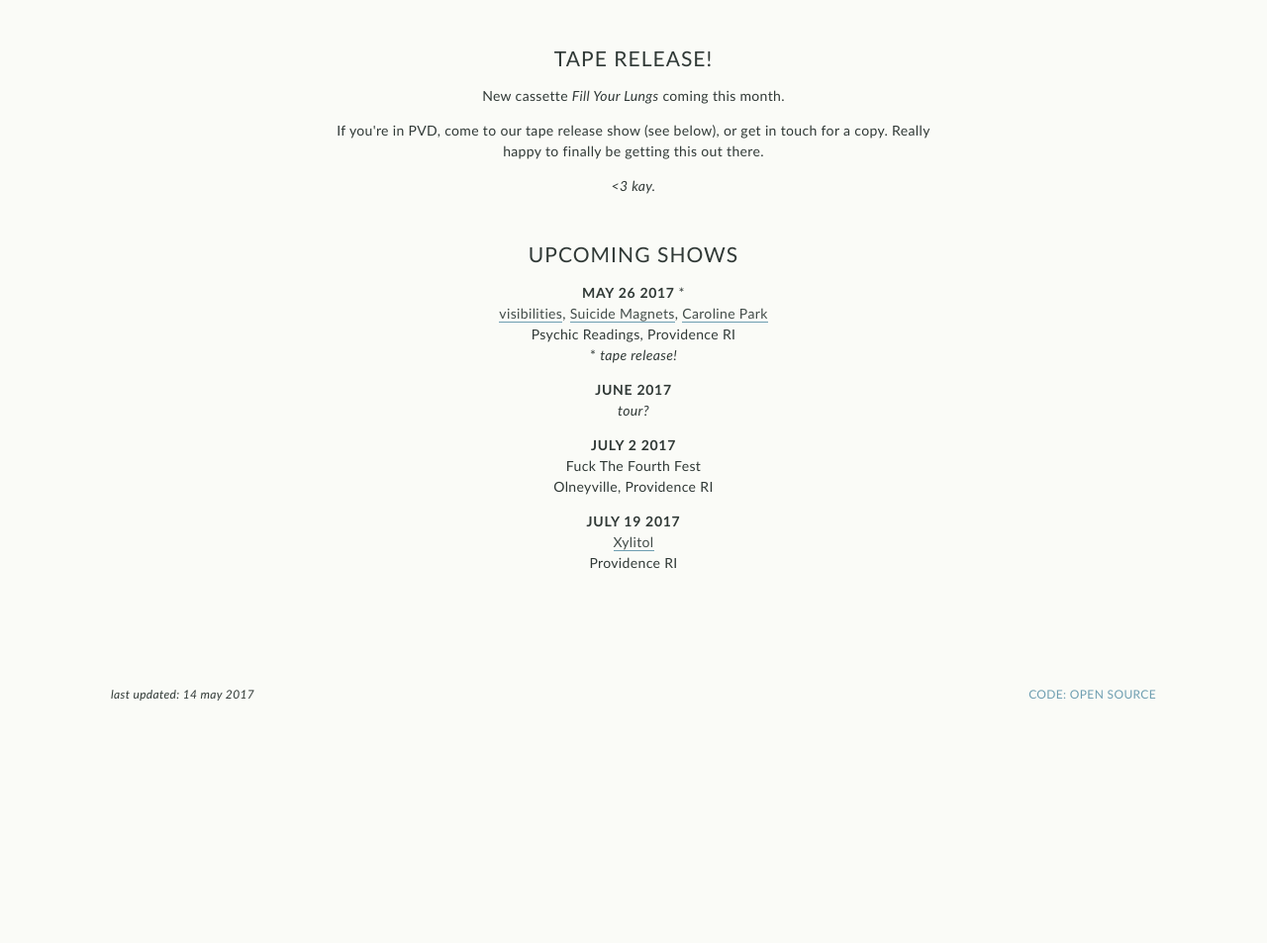
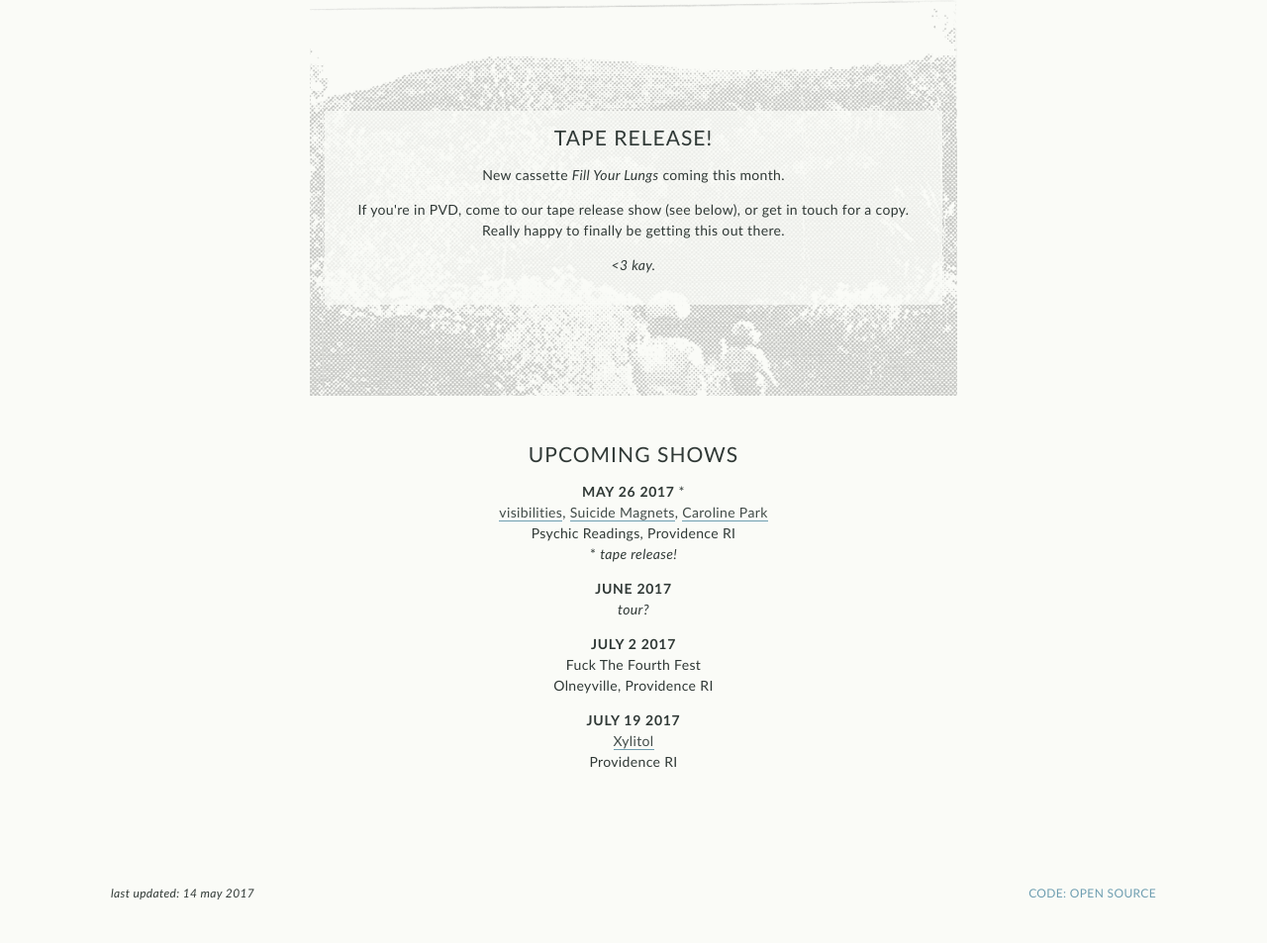
Before and after one commit to kangabell/mar, a PHP site: page / in a window 1280 px wide. Shown: the part 104-1057 px from the top of the page at 99% size. Before the commit the page ends 812 px from the top, so only its background shows below. Run offline with PHP 8.4, Linux system fonts and the light colour scheme.

Commit message:
add background image to Announcement section

```diff
--- a/index.php
+++ b/index.php
@@ -1,12 +1,14 @@
 <?php include ('partials/header.php'); ?>
 
 
-<section class="announcement">
+<section class="announcement"><div class="wrapper">
 	<h2>Tape Release!</h2>
 	<p>New cassette <em>Fill Your Lungs</em> coming this month.</p>
 	<p>If you're in PVD, come to our tape release show (see below), or get in touch for a copy. Really happy to finally be getting this out there.</p>
 	<p><em><3 kay.</em></p>
-</section>
+
+	<!-- <p><img src="img/bg.png"></p> -->
+</div></section>
 
 <section class="shows">
 	<h2>Upcoming Shows</h2>
--- a/style.css
+++ b/style.css
@@ -221,3 +221,23 @@ iframe.bandcamp {
     width: 100%;
     height: 100%;
 }
+
+/*** ANNOUNCEMENT ***/
+
+@media all and (min-width: 720px) {
+	section.announcement {
+		background: url('img/bg.png') no-repeat center;
+		background-size: contain;
+		height: 400px;
+		padding: 7rem 2rem 2rem;
+	}
+
+	section.announcement .wrapper {
+		background: rgba(250,251,247,0.75);
+		padding: 1rem;
+	}
+
+	body.index main {
+		padding-top: 0;
+	}
+}
```
Also changed, not shown: img/bg.png (added).
